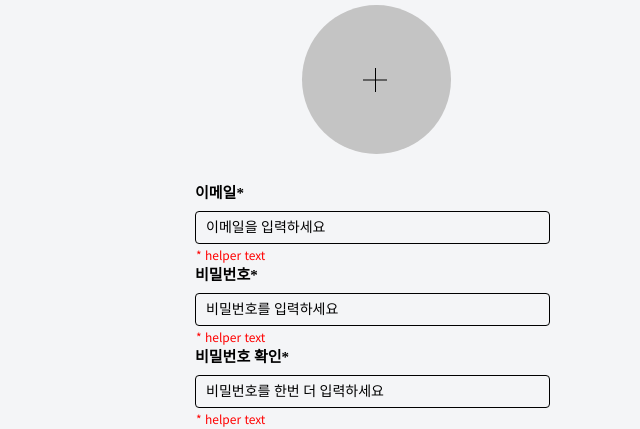
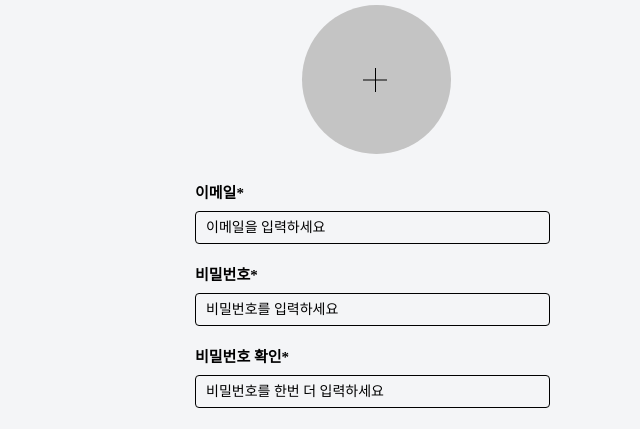
Before and after one commit to 100-hours-a-week/2-teddy-hwang-community-fe, a plain HTML site: page html/signup.html in a window 1280 px wide. Shown: the part 363-792 px from the top of the page, without its empty margins (268-908 px from the left). Drawn offline with Linux system fonts and the light colour scheme.

Commit message:
style: small 태그 기본 값 비워놓기

```diff
--- a/html/signup.html
+++ b/html/signup.html
@@ -32,13 +32,13 @@
             <form>
                 <label for="email">이메일*</label>
                 <input type="text" id="email" placeholder="이메일을 입력하세요" required>
-                <small id="email-helpertext">* helper text</small>
+                <small id="email-helpertext"></small>
                 <label for="password">비밀번호*</label>
                 <input type="password" id="password" placeholder="비밀번호를 입력하세요" required>
-                <small id="password-helpertext">* helper text</small>
+                <small id="password-helpertext"></small>
                 <label for="password-check">비밀번호 확인*</label>
                 <input type="password" id="password-check" placeholder="비밀번호를 한번 더 입력하세요" required>
-                <small id="password-check-helpertext">* helper text</small>
+                <small id="password-check-helpertext"></small>
                 <label for="nickname">닉네임*</label>
                 <input type="text" id="nickname" placeholder="닉네임을 입력하세요" required>
                 <small>* helper text</small>
```
